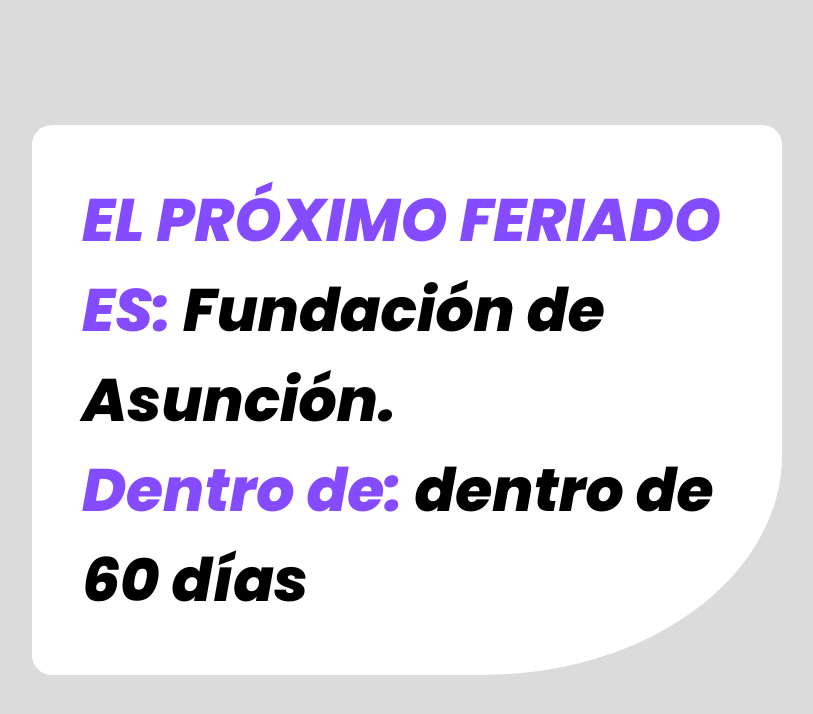
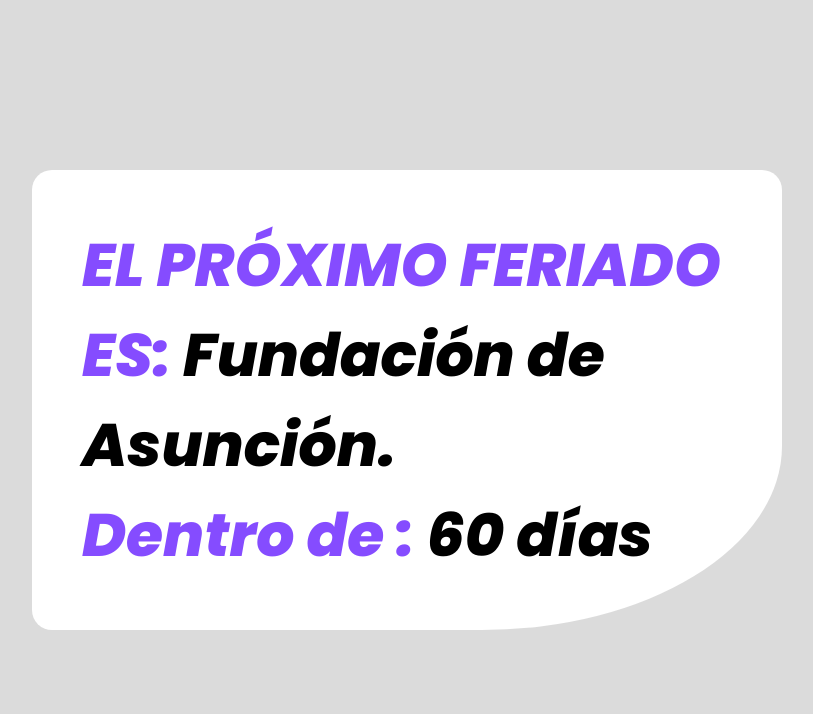
Before and after one commit to fedechaves/feriado-py-app, a React (Vite) app: page / in a window 1280 px wide. Shown: the top 714 px of the page, without its empty margins (233-1046 px from the left). Built offline with nearby package versions, Linux system fonts and the light colour scheme.

Commit message:
rtf to parts

```diff
--- a/src/App.tsx
+++ b/src/App.tsx
@@ -51,6 +51,11 @@ const msDiff = nextHoliday.date.getTime() - today.getTime();
 const dayDiff = Math.round(msDiff / 86400000);
 
 const rtf = new Intl.RelativeTimeFormat("es-PY", {numeric: "auto"});
+let rtfToParts = rtf.formatToParts(dayDiff, "day");
+
+function capitalizeFirstLetter(string: string): string {
+  return string.charAt(0).toUpperCase() + string.slice(1);
+}
 
 function App() {
   return (
@@ -63,7 +68,8 @@ function App() {
         </div>
         <div className="result">
           <h1>
-            <span>Dentro de:</span> {rtf.format(dayDiff, "days")}
+            <span>{capitalizeFirstLetter(rtfToParts[0].value)}:</span> {rtfToParts[1].value}{" "}
+            {rtfToParts[2].value}
           </h1>
         </div>
       </div>
```
